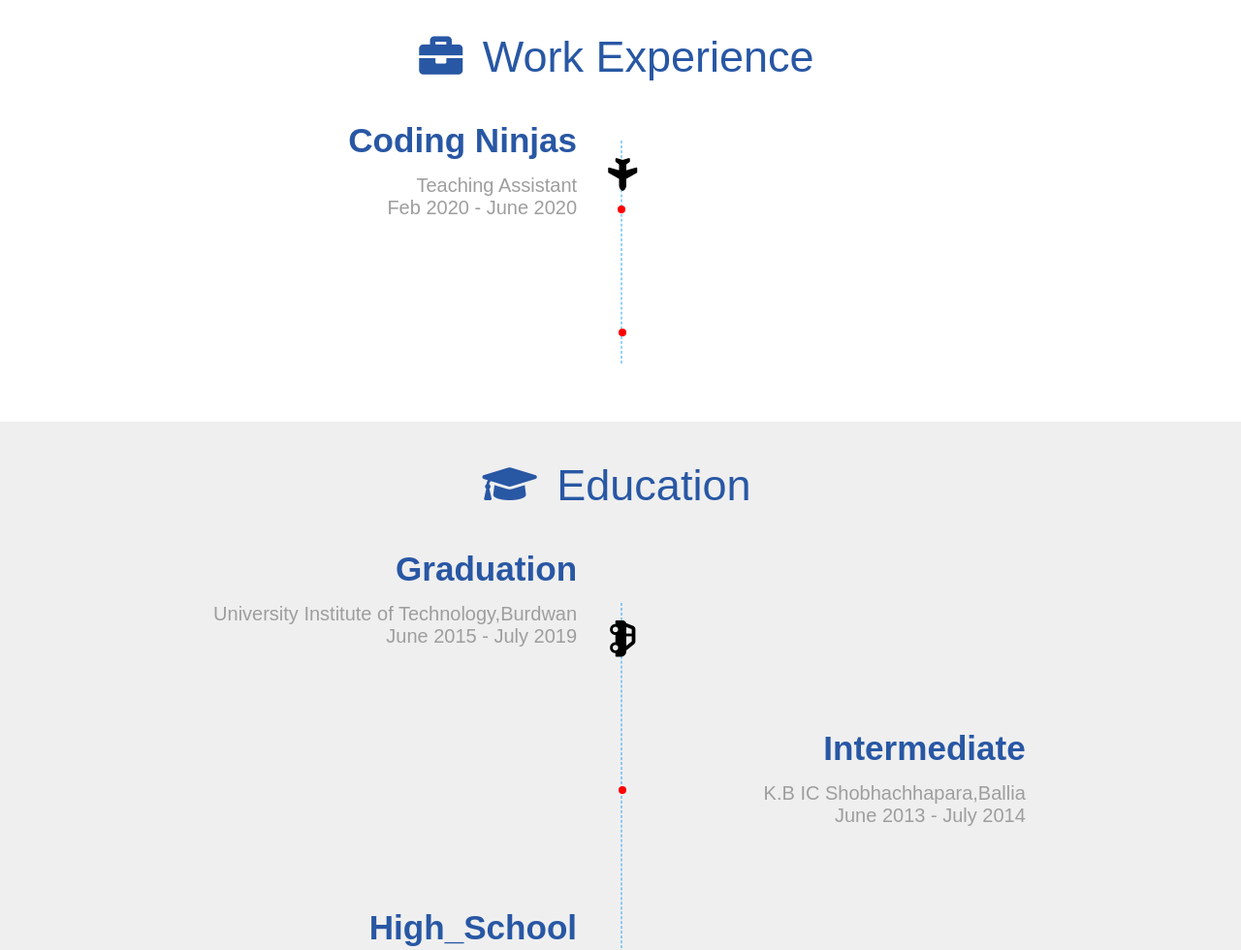
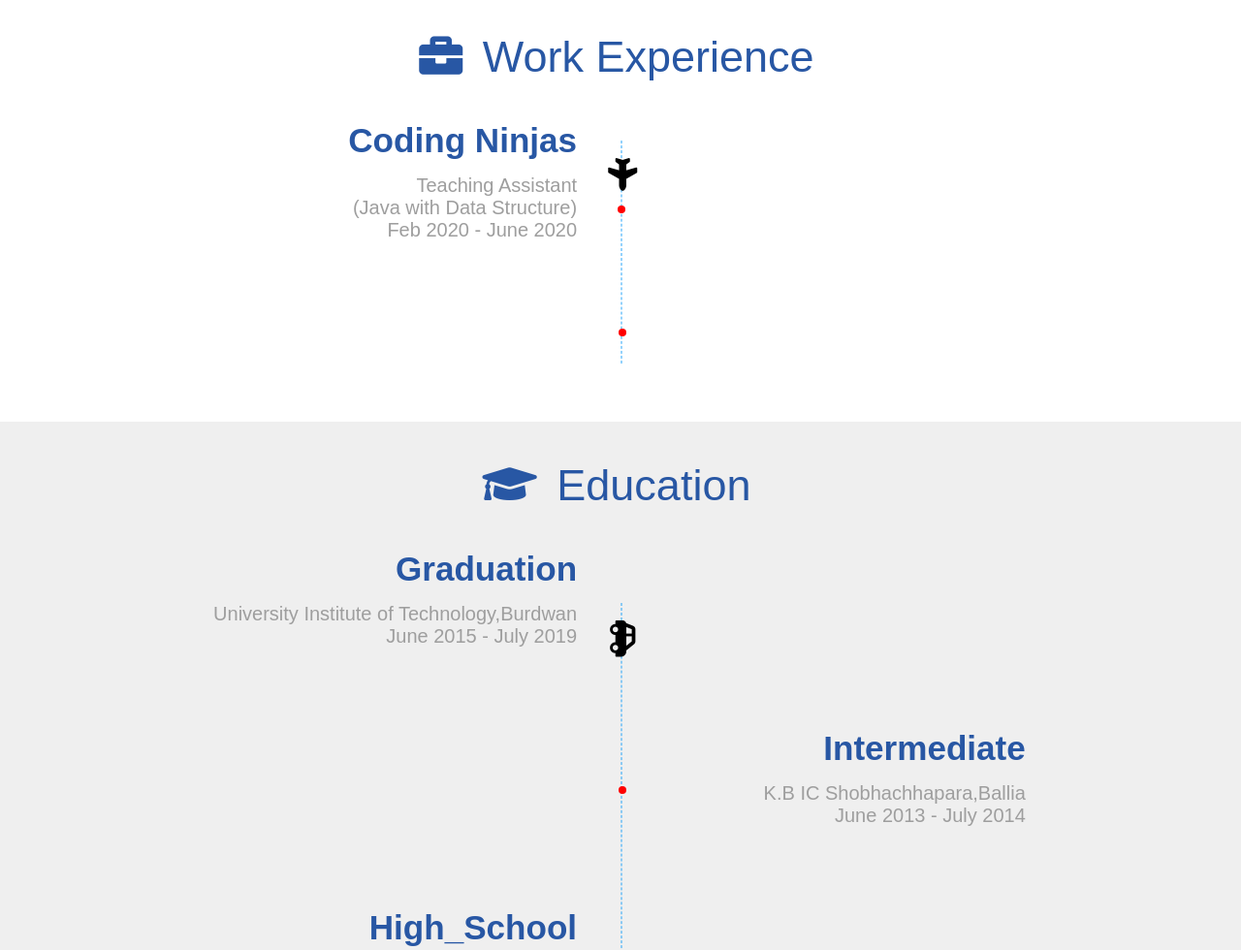
Before and after one commit to Sonu-kumar-web/Portfolio, a plain HTML site: page index.html in a window 1280 px wide. Shown: the part 1356-2336 px from the top of the page at 97% size. Drawn offline with Linux system fonts and the light colour scheme; a script that the page names is missing.

Commit message:
Added experience

```diff
--- a/index.html
+++ b/index.html
@@ -238,7 +238,7 @@
               <div class="about-class">
                 <!-- <span><i class="fas fa-school school"></i></span> -->
                 <h3>Coding Ninjas</h3>
-                <p>Teaching Assistant<br>Feb 2020 - June 2020
+                <p>Teaching Assistant<br>(Java with Data Structure)<br>Feb 2020 - June 2020
                   <!-- <br> Aggregate - 83.66%. -->
                 </p>
               </div>
```
